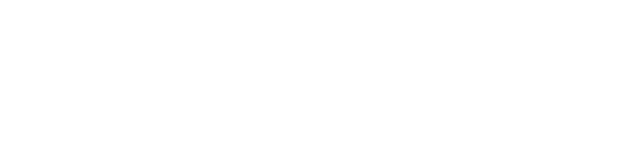
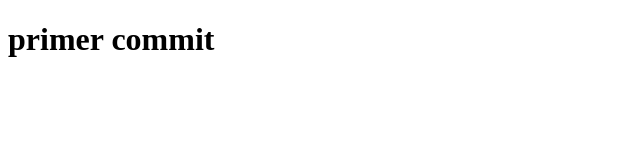
Before and after one commit to DaruKeshi/pagina_git_miercoles, a plain HTML site: page index.html in a window 1280 px wide. Shown: the whole page, without its empty margins (0-640 px from the left). Drawn offline with Linux system fonts and the light colour scheme.

Commit message:
primer commit

```diff
--- a/index.html
+++ b/index.html
@@ -6,6 +6,6 @@
     <title>Document</title>
 </head>
 <body>
-
+    <h1>primer commit</h1>
 </body>
 </html>
```
